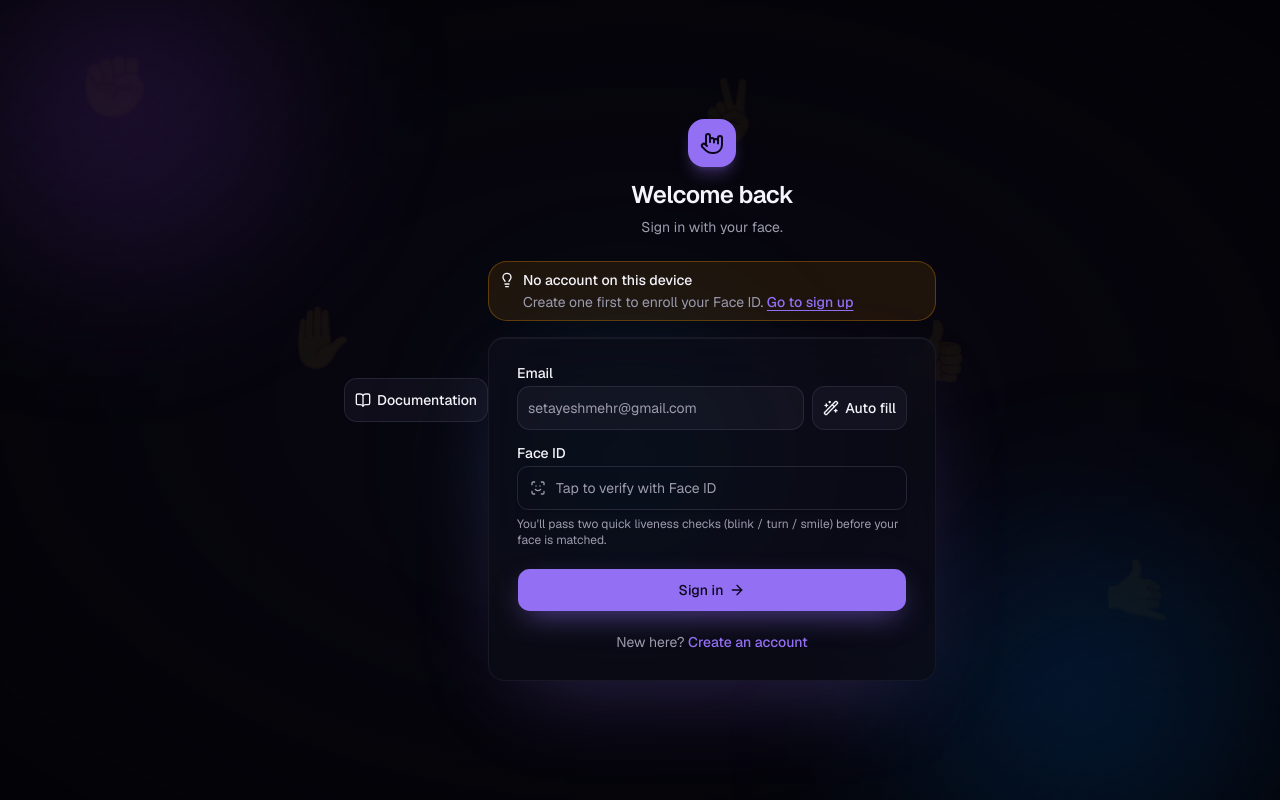
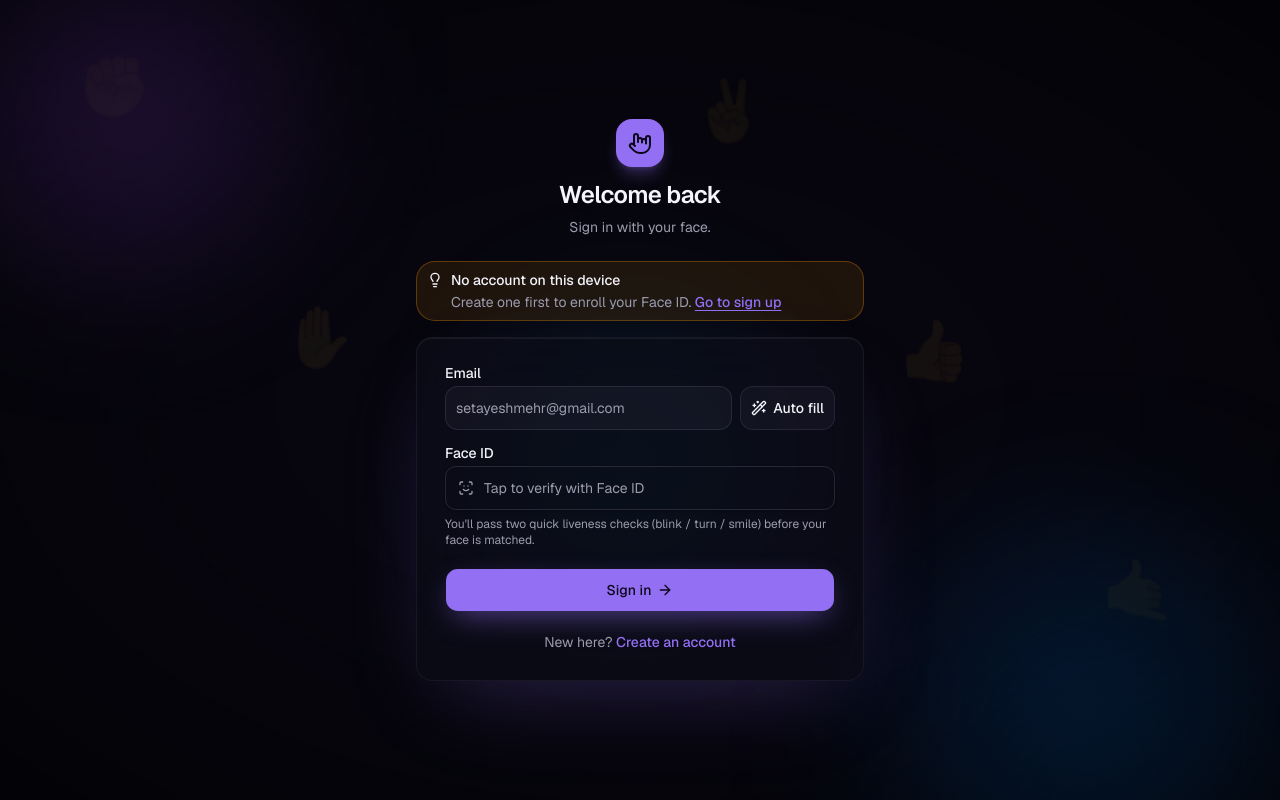
Before and after one commit to setayeshmehr-dev/AI-Motions, a Next.js app: page /signin in a window 1280 px wide. Built offline with nearby package versions, Linux system fonts and the light colour scheme.

Commit message:
delete doc

```diff
--- a/src/app/signin/page.tsx
+++ b/src/app/signin/page.tsx
@@ -88,7 +88,7 @@ export default function SigninPage() {
   return (
     <main className="relative flex min-h-svh items-center justify-center px-4 py-16 sm:py-14">
       <AuroraBackground />
-      <DocumentationButton />
+
 
       <motion.div
         initial={{ opacity: 0, y: 24 }}
--- a/src/app/signup/page.tsx
+++ b/src/app/signup/page.tsx
@@ -86,7 +86,7 @@ export default function SignupPage() {
   return (
     <main className="relative flex min-h-svh items-center justify-center px-4 py-16 sm:py-14">
       <AuroraBackground />
-      <DocumentationButton />
+
 
       <motion.div
         initial={{ opacity: 0, y: 24, scale: 0.98 }}
```
